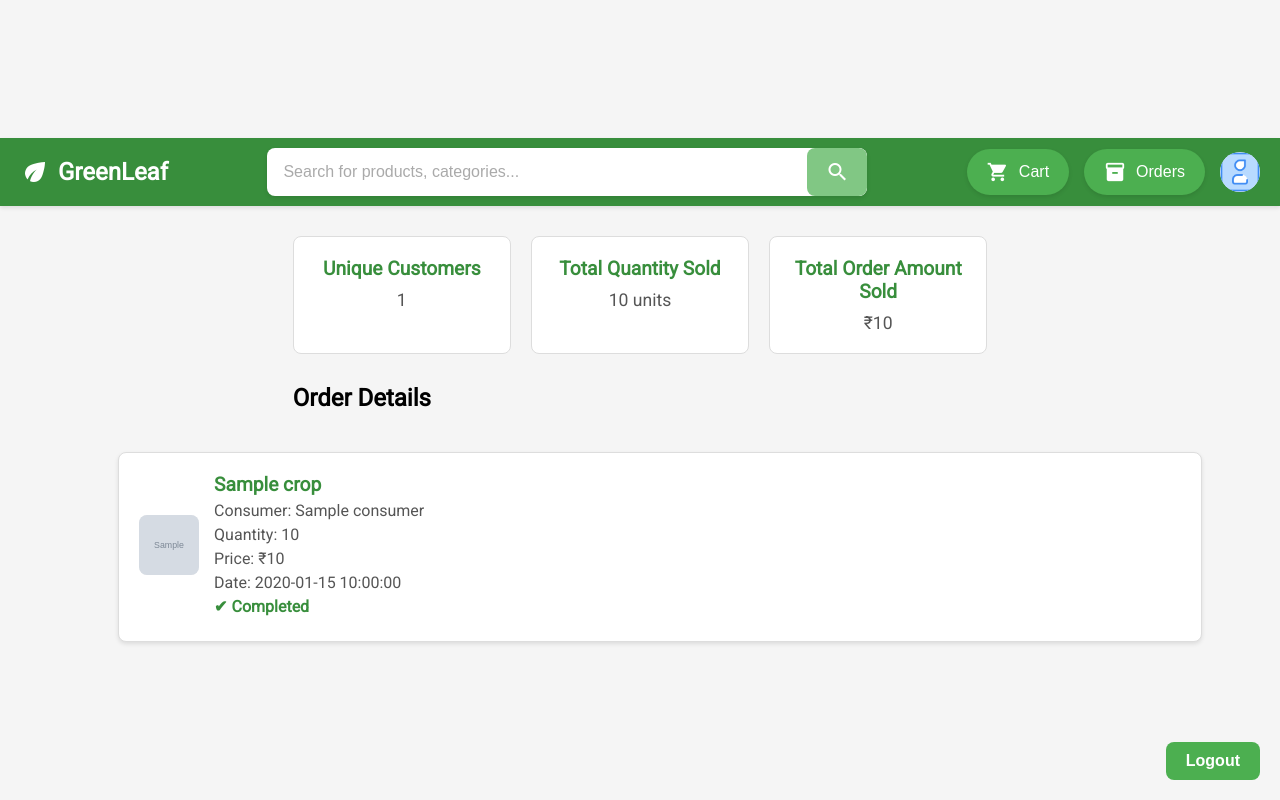
After one commit to hemang-mishra/DBMSProject, a PHP site: page /f_profile.php in a window 1280 px wide. The commit adds this page. Run offline with PHP 8.4, Linux system fonts and the light colour scheme; the visitor is signed in with stand-in values (Sample User, id 1); tables that the repository leaves empty or names only in its code hold one stand-in row (values such as "Sample post"); grey boxes marked "Sample" are stand-in pictures.

Commit message:
added Farmer profile.

```diff
--- /dev/null
+++ b/css/f_profile.css
@@ -0,0 +1,127 @@
+/* General Styles */
+body {
+    font-family: 'Roboto', sans-serif;
+    background-color: #f5f5f5;
+    display: flex;
+    justify-content: center;  /* Horizontally center the container */
+    align-items: center;      /* Vertically center the container */
+    min-height: 100vh;        /* Ensure the body takes at least full height of the viewport */
+    margin: 0;                /* Remove default body margin */
+}
+
+/* Container for order blocks */
+.order-container {
+    width: 100%;
+    max-width: 800px;  /* Limit the maximum width */
+    display: flex;
+    flex-direction: column;
+    gap: 20px;
+    padding: 20px;
+    align-items: center;
+    /* The container is already centered by the body flexbox */
+}
+
+
+.logo {
+    font-size: 1.5rem;
+    font-weight: bold;
+}
+
+/* Order Block Styles */
+.order-block {
+    width: 150%; /* Set width to 70% */
+    background-color: #ffffff;
+    border: 1px solid #ddd;
+    border-radius: 8px;
+    box-shadow: 0 2px 4px rgba(0, 0, 0, 0.1);
+    display: flex;
+    align-items: center;
+    padding: 20px;
+    gap: 15px;
+    cursor: pointer;
+    transition: transform 0.2s ease, box-shadow 0.2s ease;
+}
+
+.order-block:hover {
+    transform: translateY(-5px);
+    box-shadow: 0 4px 8px rgba(0, 0, 0, 0.2);
+}
+
+/* Image Styles */
+.order-image img {
+    width: 60px;
+    height: 60px;
+    border-radius: 8px; /* Adjust this for rounded corners */
+    background-color: #f5f5f5;
+}
+
+/* Order Details */
+.order-details {
+    flex-grow: 1;
+}
+
+.order-details h3 {
+    margin: 0;
+    font-size: 1.2rem;
+    color: #388e3c;
+}
+
+.order-details p {
+    margin: 5px 0;
+    font-size: 1rem;
+    color: #555;
+}
+
+.order-details .order-status {
+    font-size: 1rem;
+    font-weight: bold;
+    color: #388e3c;
+}
+
+.logout-button {
+    position: fixed;
+    bottom: 20px;
+    right: 20px;
+    background: var(--color-material-button-background);
+    color: var(--color-material-button-text);
+    border: none;
+    padding: 10px 20px;
+    border-radius: 8px;
+    font-size: 16px;
+    font-weight: bold;
+    cursor: pointer;
+    transition: background-color 0.3s;
+}
+.logout-button:hover {
+    background: var(--color-material-button-hover);
+}
+
+/* Stats Container */
+.stats-container {
+    display: flex;
+    justify-content: space-between;
+    gap: 20px;
+    margin-bottom: 30px;
+}
+
+.stats-item {
+    background-color: #ffffff;
+    border: 1px solid #ddd;
+    border-radius: 8px;
+    padding: 20px;
+    text-align: center;
+    margin-top: 30px;
+    width: 30%; /* Adjust width for responsiveness */
+}
+
+.stats-item h3 {
+    margin: 0;
+    font-size: 1.2rem;
+    color: #388e3c;
+}
+
+.stats-item p {
+    margin: 10px 0 0;
+    font-size: 1.1rem;
+    color: #555;
+}
--- a/db_connection.php
+++ b/db_connection.php
@@ -2,7 +2,7 @@
 // Database credentials
 $host = 'localhost'; // Hostname or IP address of your database server
 $user = 'root'; // MySQL username
-$password = 'hemangmishra'; // MySQL password
+$password = 'ilove1608'; // MySQL password
 $database = 'dbms_project'; // Name of the database
 
 
--- /dev/null
+++ b/f_profile.php
@@ -0,0 +1,125 @@
+<?php
+session_start();
+require_once 'db_connection.php'; // Ensure the database connection file is included
+
+// Fetch farmer details (assuming farmer ID is stored in session)
+$f_id = $_SESSION['user_id']; // Replace 1 with an actual farmer ID for testing
+$query = "SELECT name FROM farmer WHERE f_id = ?";
+$stmt = $conn->prepare($query);
+$stmt->bind_param("i", $f_id);
+$stmt->execute();
+$farmer = $stmt->get_result()->fetch_assoc();
+$stmt->close();
+
+// Fetch orders and corresponding consumer details
+$sql = "
+    SELECT c.uname AS consumer_name, o.date, o.status, o.price, o.amount, crop.c_name AS crop_name, crop.img_url AS crop_image
+    FROM orders o
+    JOIN consumer c ON o.u_id = c.u_id
+    JOIN crop ON o.c_id = crop.c_id
+    WHERE crop.f_id = ?";
+$stmt = $conn->prepare($sql);
+$stmt->bind_param("i", $f_id);
+$stmt->execute();
+$orders = $stmt->get_result();
+
+$stats_sql = "
+    SELECT
+        COUNT(DISTINCT o.u_id) AS unique_customers,
+        SUM(o.amount) AS total_quantity_sold,
+        SUM(o.price) AS total_order_amount_sold
+    FROM orders o
+    JOIN crop c ON o.c_id = c.c_id
+    WHERE c.f_id = ?";
+$stats_stmt = $conn->prepare($stats_sql);
+$stats_stmt->bind_param("i", $f_id);
+$stats_stmt->execute();
+$stats_result = $stats_stmt->get_result()->fetch_assoc();
+$stats_stmt->close();
+
+// Extract the stats values
+$unique_customers = $stats_result['unique_customers'];
+$total_quantity_sold = $stats_result['total_quantity_sold'];
+$total_order_amount_sold = $stats_result['total_order_amount_sold'];
+?>
+
+<!DOCTYPE html>
+<html lang="en">
+<head>
+    <meta charset="UTF-8">
+    <meta name="viewport" content="width=device-width, initial-scale=1.0">
+    <title>Farmer Profile</title>
+    <link rel="stylesheet" href="styles.css"> <!-- Include your styles.css -->
+    <link rel="stylesheet" href="css/f_profile.css">
+    <link href="https://fonts.googleapis.com/css2?family=Roboto&display=swap" rel="stylesheet">
+    <link href="https://fonts.googleapis.com/icon?family=Material+Icons" rel="stylesheet">
+</head>
+<body>
+    <!-- Header -->
+    <?php include("header.php"); ?>
+
+    <div class="container">
+        <!-- Stats Container -->
+        <div class="stats-container">
+            <div class="stats-item">
+                <h3>Unique Customers</h3>
+                <p><?= htmlspecialchars($unique_customers); ?></p>
+            </div>
+            <div class="stats-item">
+                <h3>Total Quantity Sold</h3>
+                <p><?= htmlspecialchars($total_quantity_sold); ?> units</p>
+            </div>
+            <div class="stats-item">
+                <h3>Total Order Amount Sold</h3>
+                <p>₹<?= htmlspecialchars($total_order_amount_sold); ?></p>
+            </div>
+        </div>
+
+        <h2>Order Details</h2>
+
+        <div class="order-container">
+            <?php
+            // Display orders in stacked blocks
+            if ($orders->num_rows > 0) {
+                while ($row = $orders->fetch_assoc()) {
+                    $consumer_name = htmlspecialchars($row['consumer_name']);
+                    $crop_name = htmlspecialchars($row['crop_name']);
+                    $quantity = htmlspecialchars($row['amount']);
+                    $price = htmlspecialchars($row['price']);
+                    $date = htmlspecialchars($row['date']);
+                    $status = htmlspecialchars($row['status']); // Add status
+                    $image_url = htmlspecialchars($row['crop_image'] ?? "https://via.placeholder.com/60"); // Fallback if no image
+
+                    // Determine status display
+                    $status_text = ($status === "Completed") ? "✔ Completed" : "⌛ Pending";
+
+                    echo "
+                        <div class='order-block'>
+                            <div class='order-image'>
+                                <img src='$image_url' alt='$crop_name'>
+                            </div>
+                            <div class='order-details'>
+                                <h3>$crop_name</h3>
+                                <p>Consumer: $consumer_name</p>
+                                <p>Quantity: $quantity</p>
+                                <p>Price: ₹$price</p>
+                                <p>Date: $date</p>
+                                <p class='order-status'>$status_text</p> <!-- Status -->
+                            </div>
+                        </div>
+                    ";
+                }
+            } else {
+                echo "<p>No orders found for this farmer.</p>";
+            }
+
+            $stmt->close();
+            $conn->close();
+            ?>
+        </div>
+    </div>
+    <form method="POST" action="logout.php">
+        <button class="logout-button" type="submit">Logout</button>
+    </form>
+</body>
+</html>
--- a/header.php
+++ b/header.php
@@ -33,7 +33,7 @@
                 </div>
                 <div class="dropdown-menu" id="dropdown-menu">
                     <p class="user-name">Welcome, <?php echo htmlspecialchars($_SESSION['username']); ?></p>
-                    <a href="profile.php" class="dropdown-link">Profile</a>
+                    <a href="<?php echo $_SESSION['isConsumer'] ? 'c_profile.php' : 'f_profile.php'; ?>" class="dropdown-link">Profile</a>
                     <a href="logout.php" class="dropdown-link">Logout</a>
                 </div>
             <?php else: ?>
```
